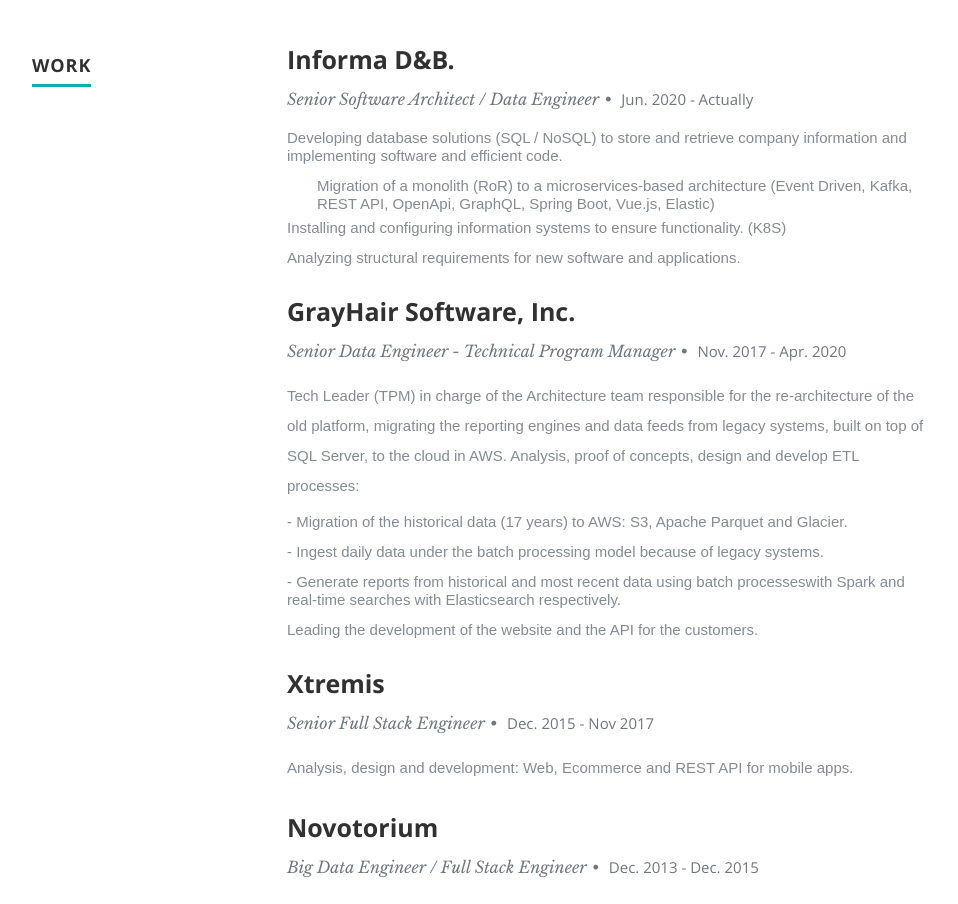
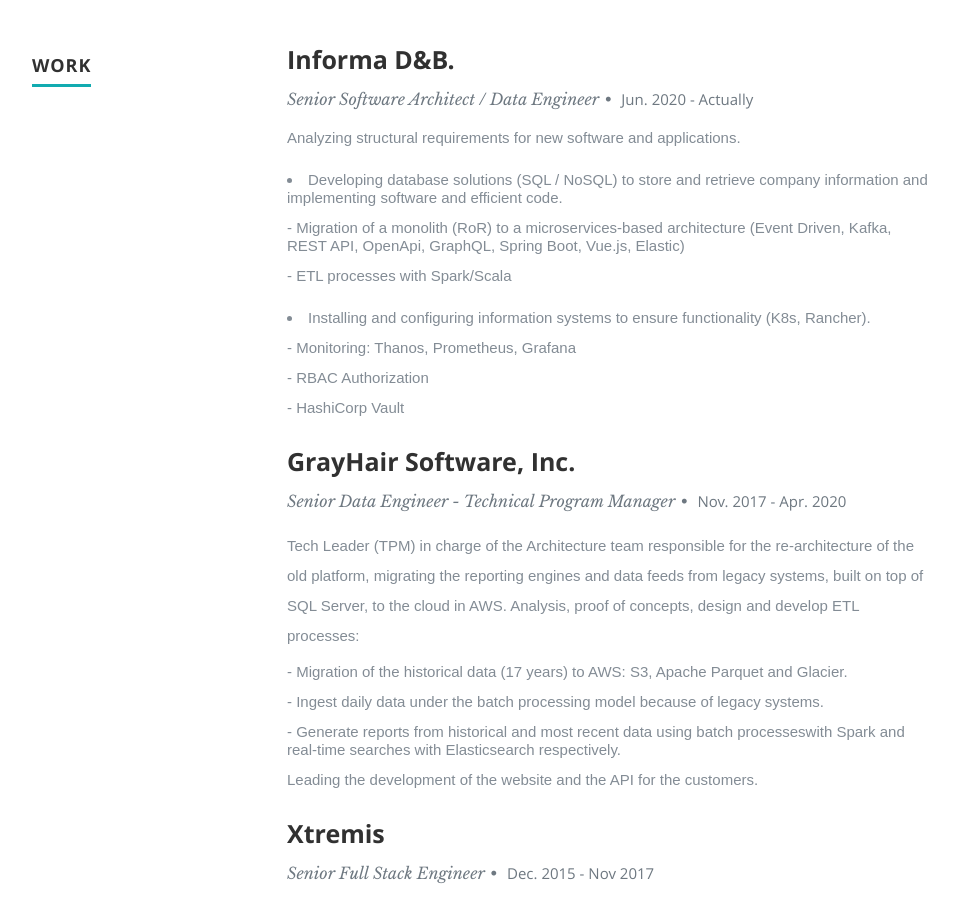
Before and after one commit to sylvinho81/resume, a React (Create React App) app: page / in a window 1280 px wide. Shown: the part 1440-2344 px from the top of the page, without its empty margins (118-1076 px from the left). Built offline with nearby package versions, Linux system fonts and the light colour scheme.

Commit message:
Stack Tech

```diff
--- a/src/resumeData.js
+++ b/src/resumeData.js
@@ -42,10 +42,19 @@
       "MonthOfLeaving":"Actually",
       "YearOfLeaving":"",
       "Achievements": "<ul>" +
+                      "<li>Analyzing structural requirements for new software and applications.</li></ul>" +
                       "<li>Developing database solutions (SQL / NoSQL) to store and retrieve company information and implementing software and efficient code.</li>" +
-                      "<ul><li>Migration of a monolith (RoR) to a microservices-based architecture (Event Driven, Kafka, REST API, OpenApi, GraphQL, Spring Boot, Vue.js, Elastic)</li></ul>" +
-                      "<li>Installing and configuring information systems to ensure functionality. (K8S)</li>" +
-                      "<li>Analyzing structural requirements for new software and applications.</li></ul>"
+                      "<ul>" +
+                      "<li> - Migration of a monolith (RoR) to a microservices-based architecture (Event Driven, Kafka, REST API, OpenApi, GraphQL, Spring Boot, Vue.js, Elastic)</li>" +
+                      "<li> - ETL processes with Spark/Scala</li>" +
+                      "</ul>" +
+                      "<li>Installing and configuring information systems to ensure functionality (K8s, Rancher).</li>" +
+                      "<ul>" +
+                      "<li> - Monitoring: Thanos, Prometheus, Grafana</li>" +
+                      "<li> - RBAC Authorization</li>" +
+                      "<li> - HashiCorp Vault</li>" +
+                      "</ul>"
+
     },
     {
       "CompanyName":"GrayHair Software, Inc.",
@@ -232,6 +241,18 @@
       "description": "Experience with this columnar storage format in Big Data Projects."
     }
   ],
+  "skills6":[
+    {
+      "skillname":"Amazon Redshift",
+      "urlimage":"images/tech/redshift.png",
+      "description": "Experience with this data warehouse service for online analytic processing (OLAP)"
+    },
+    {
+      "skillname":"PostgreSQL",
+      "urlimage":"images/tech/postgres.png",
+      "description": ""
+    }
+  ],
   "portfolio":[
     {
       "name":"Bompom",
```
Also changed, not shown: public/images/tech/postgres.png (added), public/images/tech/redshift.png (added).
